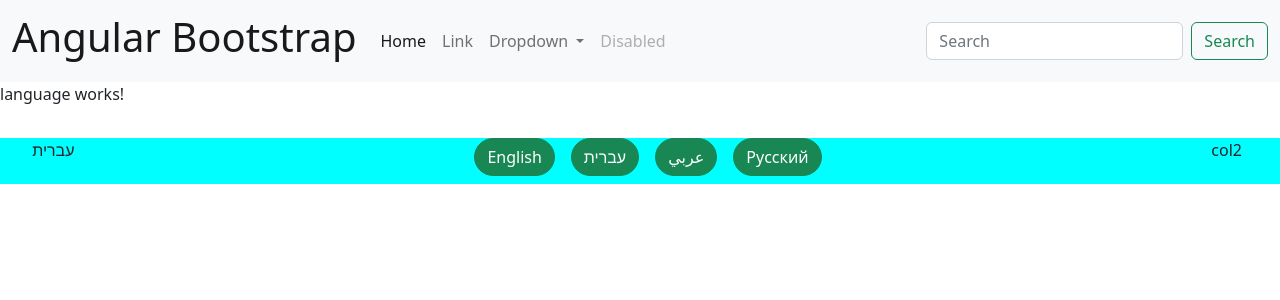
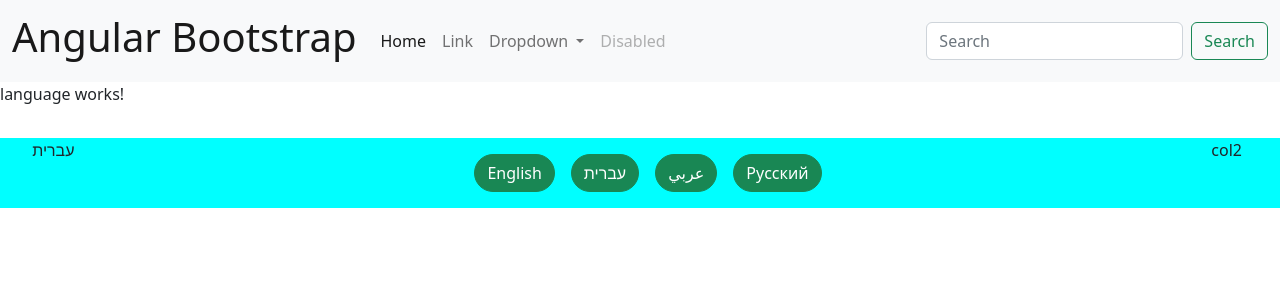
Before and after one commit to Andrey1de/arbike, an Angular app: page /lang in a window 1280 px wide. Shown: the top 300 px of the page. Built offline with nearby package versions, Linux system fonts and the light colour scheme.

Commit message:
Second Lang pannel ver

```diff
--- a/src/app/pages/language/language.component.scss
+++ b/src/app/pages/language/language.component.scss
@@ -1,7 +1,14 @@
 .btn-set-lang{
     font-size: 1rem ;
     margin-left: 1rem;
-    margin-bottom: 0.5rem;
+    margin-top: 1rem;
+    margin-bottom: 1rem;
     border-radius: 2rem  ;
 
 }
+.center {
+    display: block;
+    margin-left: auto;
+    margin-right: auto;
+    width: 50%;
+  }
```
